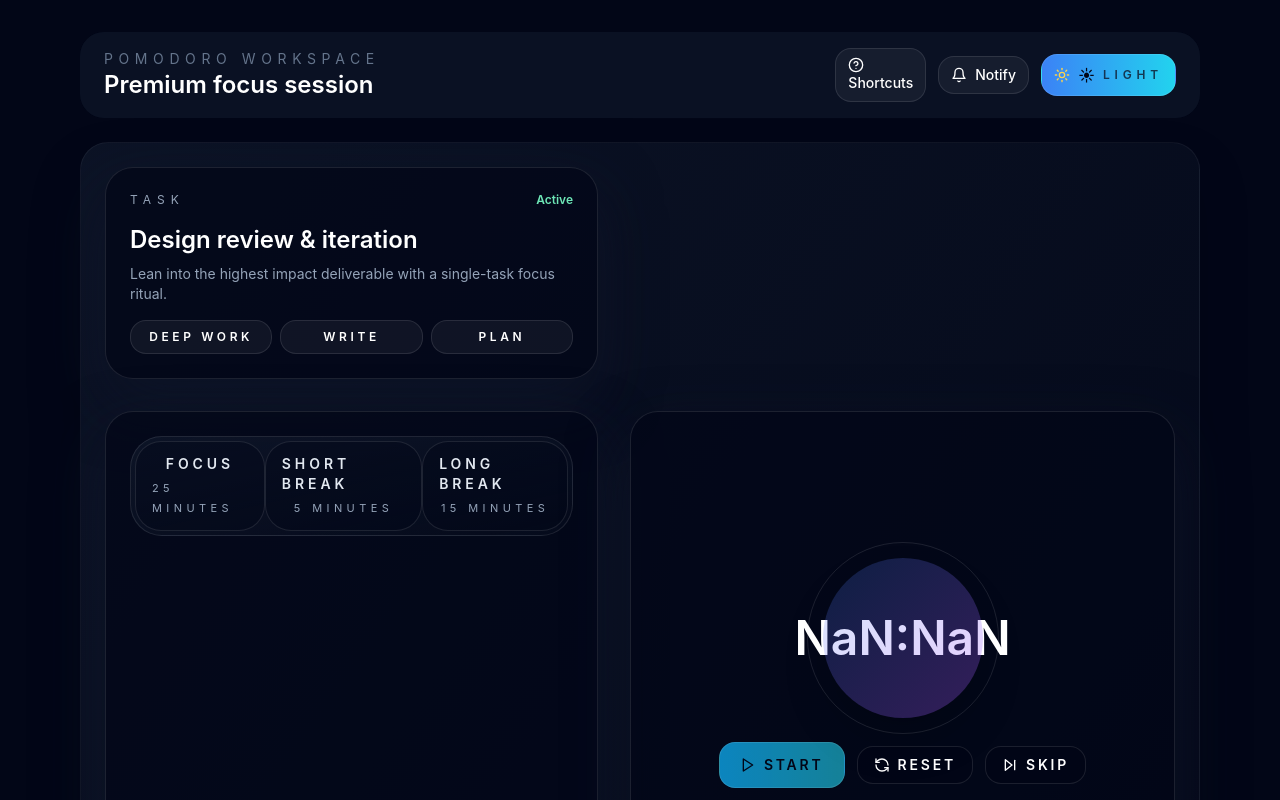
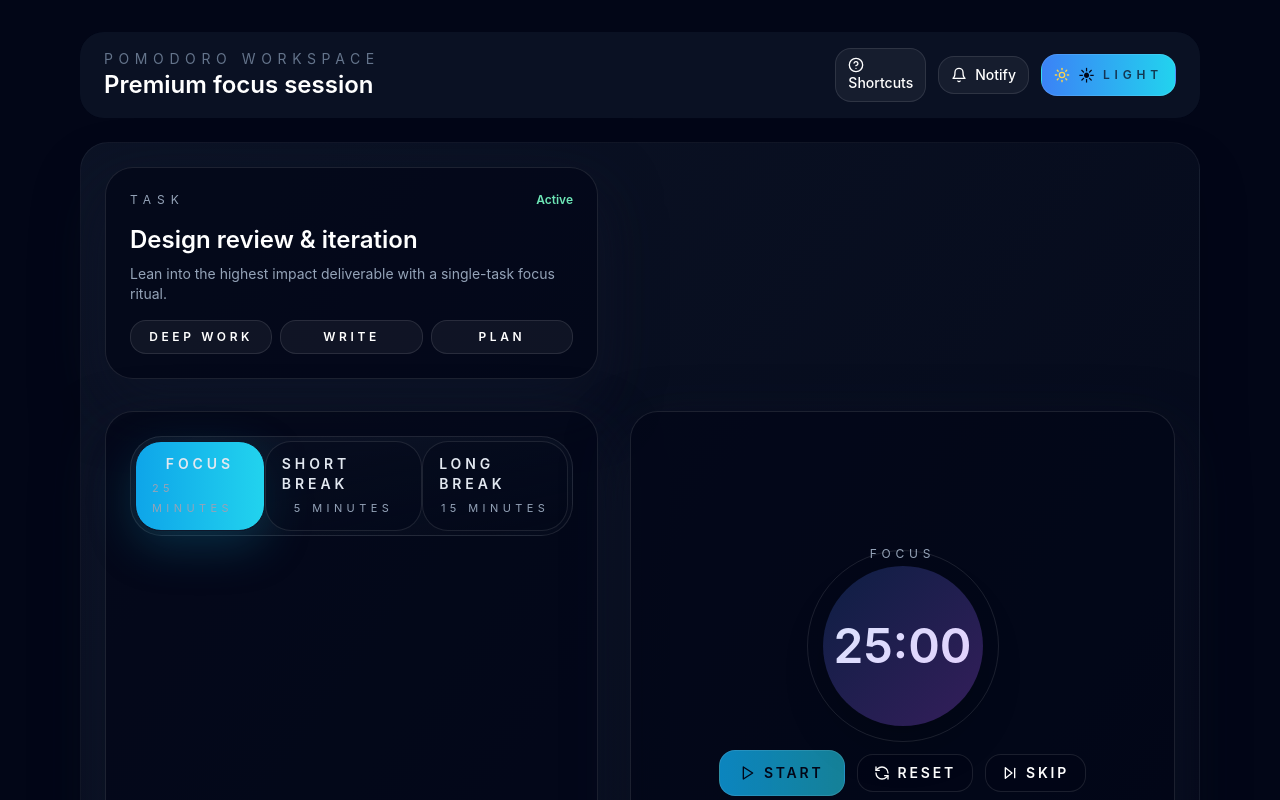
Before and after one commit to johnwick22012026-source/POMODORO, a React (Vite) app: page / in a window 1280 px wide. Shown: the top 800 px of the page. Built offline with nearby package versions, Linux system fonts and the light colour scheme.

Commit message:
feat(POMO-41): Connect session tab selection to timer mode and duration updates — src/App.tsx

```diff
--- a/src/App.tsx
+++ b/src/App.tsx
@@ -1,11 +1,13 @@
-import { useLayoutEffect } from 'react'
+import { useCallback, useEffect, useState } from 'react'
 import DashboardShell from './components/DashboardShell'
 import Header from './components/Header'
 import SessionTabs from './components/SessionTabs'
 import TimerDisplay from './components/TimerDisplay'
 import { usePersistedState } from './hooks/usePersistedState'
+import type { SessionType } from './types'
 
 type ThemeMode = 'light' | 'dark'
+type TimerState = 'idle' | 'running' | 'paused'
 
 const focusPresets = ['Deep Work', 'Write', 'Plan']
 
@@ -29,18 +31,113 @@ const history = [
 
 const themeStorageKey = 'pomodoro-theme'
 
+const sessionDurations: Record<SessionType, number> = {
+  focus: 25 * 60,
+  'short-break': 5 * 60,
+  'long-break': 15 * 60
+}
+
+const sessionLabels: Record<SessionType, string> = {
+  focus: 'Focus',
+  'short-break': 'Short Break',
+  'long-break': 'Long Break'
+}
+
+const sessionOrder: SessionType[] = ['focus', 'short-break', 'long-break']
+
 export default function App() {
   const [theme, setTheme] = usePersistedState<ThemeMode>(themeStorageKey, 'dark')
+  const [mode, setMode] = useState<SessionType>('focus')
+  const [timerState, setTimerState] = useState<TimerState>('idle')
+  const [phaseStart, setPhaseStart] = useState<number | null>(null)
+  const [accumulated, setAccumulated] = useState(0)
+  const [now, setNow] = useState(Date.now())
+
   const isDark = theme === 'dark'
 
-  useLayoutEffect(() => {
+  useEffect(() => {
     if (typeof document === 'undefined') return
     document.documentElement.classList.toggle('dark', isDark)
   }, [isDark])
 
+  useEffect(() => {
+    if (timerState !== 'running') {
+      return
+    }
+
+    const interval = setInterval(() => {
+      setNow(Date.now())
+    }, 250)
+
+    return () => clearInterval(interval)
+  }, [timerState])
+
   const toggleTheme = () => {
     setTheme((prev) => (prev === 'dark' ? 'light' : 'dark'))
   }
+
+  const resetTimer = useCallback(() => {
+    setTimerState('idle')
+    setAccumulated(0)
+    setPhaseStart(null)
+    setNow(Date.now())
+  }, [])
+
+  const handleSessionChange = useCallback(
+    (newSession: SessionType) => {
+      setMode(newSession)
+      resetTimer()
+    },
+    [resetTimer]
+  )
+
+  const handleStartOrResume = useCallback(() => {
+    if (timerState === 'running') {
+      return
+    }
+
+    const startTime = Date.now()
+    setPhaseStart(startTime)
+    setTimerState('running')
+    setNow(startTime)
+  }, [timerState])
+
+  const handlePause = useCallback(() => {
+    if (timerState !== 'running' || phaseStart === null) {
+      return
+    }
+
+    const pauseTime = Date.now()
+    setAccumulated((prev) => prev + (pauseTime - phaseStart))
+    setPhaseStart(null)
+    setTimerState('paused')
+    setNow(pauseTime)
+  }, [phaseStart, timerState])
+
+  const handleReset = useCallback(() => {
+    resetTimer()
+  }, [resetTimer])
+
+  const handleSkip = useCallback(() => {
+    const currentIndex = sessionOrder.indexOf(mode)
+    const nextIndex = (currentIndex + 1) % sessionOrder.length
+    setMode(sessionOrder[nextIndex])
+    resetTimer()
+  }, [mode, resetTimer])
+
+  const durationSeconds = sessionDurations[mode]
+  const elapsedMilliseconds =
+    accumulated + (timerState === 'running' && phaseStart !== null ? now - phaseStart : 0)
+  const remainingSeconds = Math.max(0, Math.ceil((durationSeconds * 1000 - elapsedMilliseconds) / 1000))
+
+  useEffect(() => {
+    if (timerState === 'running' && remainingSeconds <= 0) {
+      setTimerState('idle')
+      setAccumulated(0)
+      setPhaseStart(null)
+      setNow(Date.now())
+    }
+  }, [remainingSeconds, timerState])
 
   const pageClass = isDark
     ? 'min-h-screen bg-slate-950/40 py-8 text-white'
@@ -91,13 +188,21 @@ export default function App() {
             <section
               className={`order-2 lg:order-2 lg:col-start-1 ${sectionClass} p-5 lg:p-6`}
             >
-              <SessionTabs />
+              <SessionTabs activeSession={mode} onSessionChange={handleSessionChange} />
             </section>
 
             <section
               className={`order-3 lg:order-3 lg:col-start-2 ${sectionClass} p-6 flex flex-col justify-center lg:min-h-[520px]`}
             >
-              <TimerDisplay />
+              <TimerDisplay
+                remainingSeconds={remainingSeconds}
+                timerState={timerState}
+                modeLabel={sessionLabels[mode]}
+                onStart={handleStartOrResume}
+                onPause={handlePause}
+                onReset={handleReset}
+                onSkip={handleSkip}
+              />
             </section>
 
             <section
```
